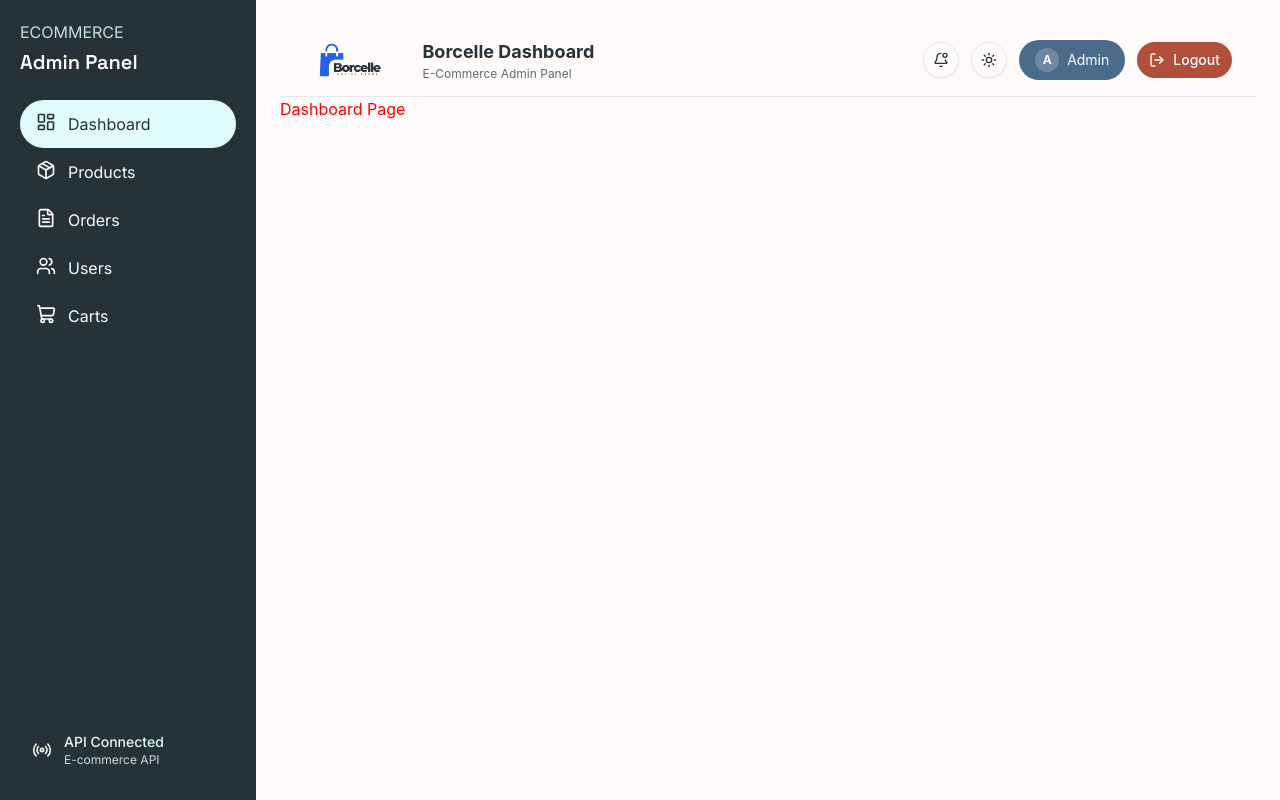
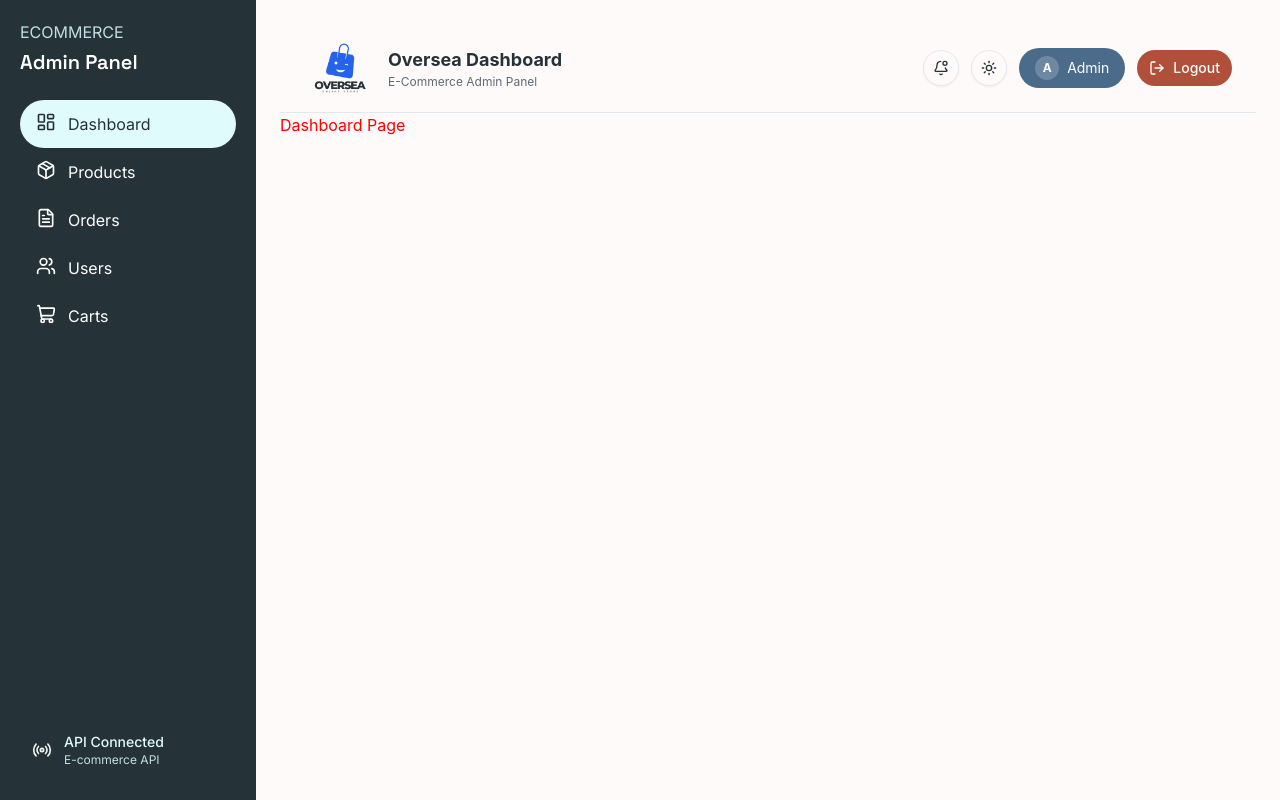
Before and after one commit to Ziad-Amr1/react-ecommerce-store, a React (Vite) app: page /admin in a window 1280 px wide. Built offline with nearby package versions, Linux system fonts and the light colour scheme.

Commit message:
fix(admin-layout): remove duplicate headers and commented codes

```diff
--- /dev/null
+++ b/src/components/layout/AdminHeader.jsx
@@ -0,0 +1,39 @@
+import brandLogo from "../../assets/brand-logo.png";
+import { Button } from "@/components/ui/button";
+import { Menu } from "lucide-react";
+import HeaderActionButtons from "../ui/HeaderActionButtons";
+
+function AdminHeader({ onMenuClick }) {
+  return (
+    <header className="flex items-center justify-between border-b bg-surface px-4 py-2 lg:px-6 sticky top-0 z-[var(--z-nav)]">
+      <div className="flex items-center gap-3">
+        <Button
+          variant="ghost"
+          size="icon"
+          className="rounded-full cursor-pointer lg:hidden"
+          onClick={onMenuClick}
+        >
+          <Menu size={20} aria-label="Open navigation menu" />
+        </Button>
+
+        <img
+          src={brandLogo}
+          alt="Oversea Store Logo"
+          className="h-18 object-contain"
+        />
+        <div className="hidden sm:block">
+          <h2 className="text-lg font-bold font-[var(--font-display)] text-[var(--color-text-primary)]">
+            Oversea Dashboard
+          </h2>
+          <p className="text-xs text-[var(--color-text-secondary)]">
+            E-Commerce Admin Panel
+          </p>
+        </div>
+      </div>
+
+      <HeaderActionButtons />
+    </header>
+  );
+}
+
+export default AdminHeader;
--- a/src/components/layout/AdminLayout.jsx
+++ b/src/components/layout/AdminLayout.jsx
@@ -1,10 +1,7 @@
 import { Outlet } from "react-router";
 import Sidebar from "./Sidebar";
 import { useState } from "react";
-import { Menu } from "lucide-react";
-import brandLogo from "../../assets/brand-logo.png";
-import { Button } from "@/components/ui/button";
-import HeaderActionButtons from "../ui/HeaderActionButtons";
+import AdminHeader from "./AdminHeader";
 
 export default function AdminLayout() {
   const [isSidebarOpen, setIsSidebarOpen] = useState(false);
@@ -15,68 +12,18 @@ export default function AdminLayout() {
     setIsSidebarOpen(false);
   }
   return (
-    <div className="min-h-screen bg-[var(--color-background)]">
+    <div className="min-h-screen bg-background">
       <div className="flex min-h-screen">
         <Sidebar isOpen={isSidebarOpen} onClose={closeSidebar} />
         {isSidebarOpen && (
           <div
-            className="fixed inset-0 bg-overlay z-[calc(var(--z-nav)-1)] lg:hidden"
+            className="fixed inset-0 bg-overlay z-[var(--z-dropdown)] lg:hidden"
             onClick={closeSidebar}
           />
         )}
 
         <main className="min-w-0 flex-1 p-4 lg:p-6">
-          {/* Start Mobile Header  */}
-          <header className="flex items-center justify-evenly gap-4 border-b bg-surface p-4 lg:hidden">
-            <Button
-              variant="ghost"
-              size="icon"
-              className="rounded-full cursor-pointer"
-              onClick={showSidebar}
-            >
-              <Menu size={20} aria-label="Open navigation menu" />
-            </Button>
-            {/* <h1 className="font-display font-semibold">Admin Panel</h1> */}
-            <div className="flex items-center gap-3">
-              <img
-                src={brandLogo}
-                alt="Borcelle Store"
-                className="h-12 object-contain"
-              />
-              <div className="hidden sm:block">
-                <h2 className="text-lg font-bold font-[var(--font-display)] text-[var(--color-text-primary)]">
-                  Borcelle Dashboard
-                </h2>
-                <p className="text-xs text-[var(--color-text-secondary)]">
-                  E-Commerce Admin Panel
-                </p>
-              </div>
-            </div>
-            <HeaderActionButtons />
-          </header>
-          {/* End Mobile Header  */}
-
-          {/* Start Desktop Header  */}
-          <header className="hidden lg:flex items-center justify-between border-b bg-surface px-6 py-3 sticky top-0 z-[var(--z-dropdown)]">
-            <div className="flex items-center gap-3">
-              <img
-                src={brandLogo}
-                alt="Borcelle Store"
-                className="h-12 object-contain"
-              />
-              <div>
-                <h2 className="text-lg font-bold font-[var(--font-display)] text-[var(--color-text-primary)]">
-                  Borcelle Dashboard
-                </h2>
-                <p className="text-xs text-[var(--color-text-secondary)]">
-                  E-Commerce Admin Panel
-                </p>
-              </div>
-            </div>
-
-            <HeaderActionButtons />
-          </header>
-          {/* End Desktop Header  */}
+          <AdminHeader onMenuClick={showSidebar} />
           <Outlet />
         </main>
       </div>
--- a/src/components/layout/Sidebar.jsx
+++ b/src/components/layout/Sidebar.jsx
@@ -46,7 +46,7 @@ const navigationLinks = [
 export default function Sidebar({ isOpen, onClose }) {
   return (
     <aside
-      className={`min-h-screen w-64 bg-primary text-primary-foreground p-5 fixed z-[var(--z-nav)] duration-300 cursor-pointer -translate-x-full lg:translate-x-0 lg:static ${isOpen ? "translate-x-0" : "-translate-x-full"}`}
+      className={`min-h-screen w-64 bg-primary text-primary-foreground p-5 fixed z-[var(--z-popover)] duration-300 -translate-x-full lg:translate-x-0 lg:static ${isOpen ? "translate-x-0" : "-translate-x-full"}`}
     >
       {/* Start Sidebar Header */}
       <div className="mb-6 flex items-start justify-between">
```
Also changed, not shown: src/assets/brand-logo.png.
